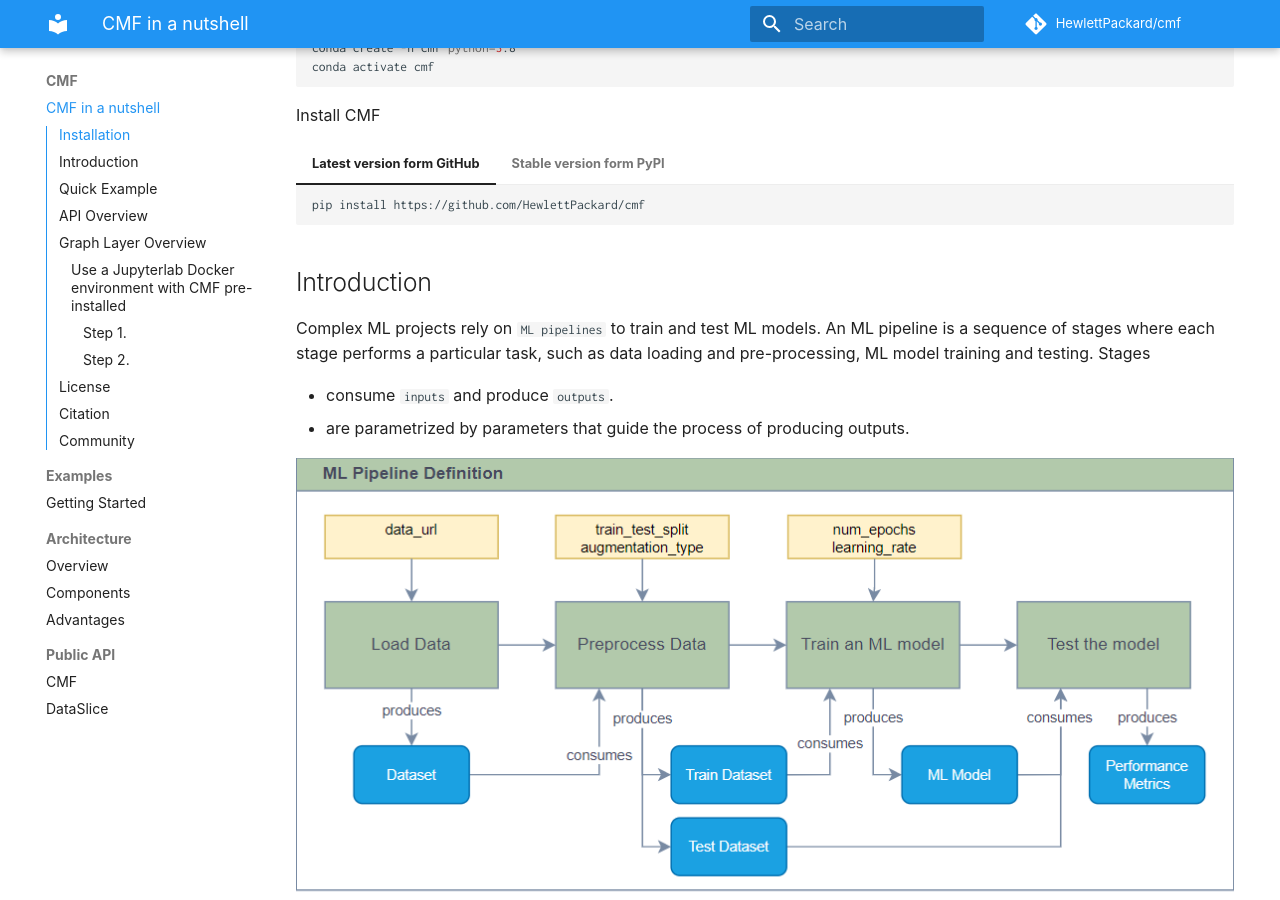
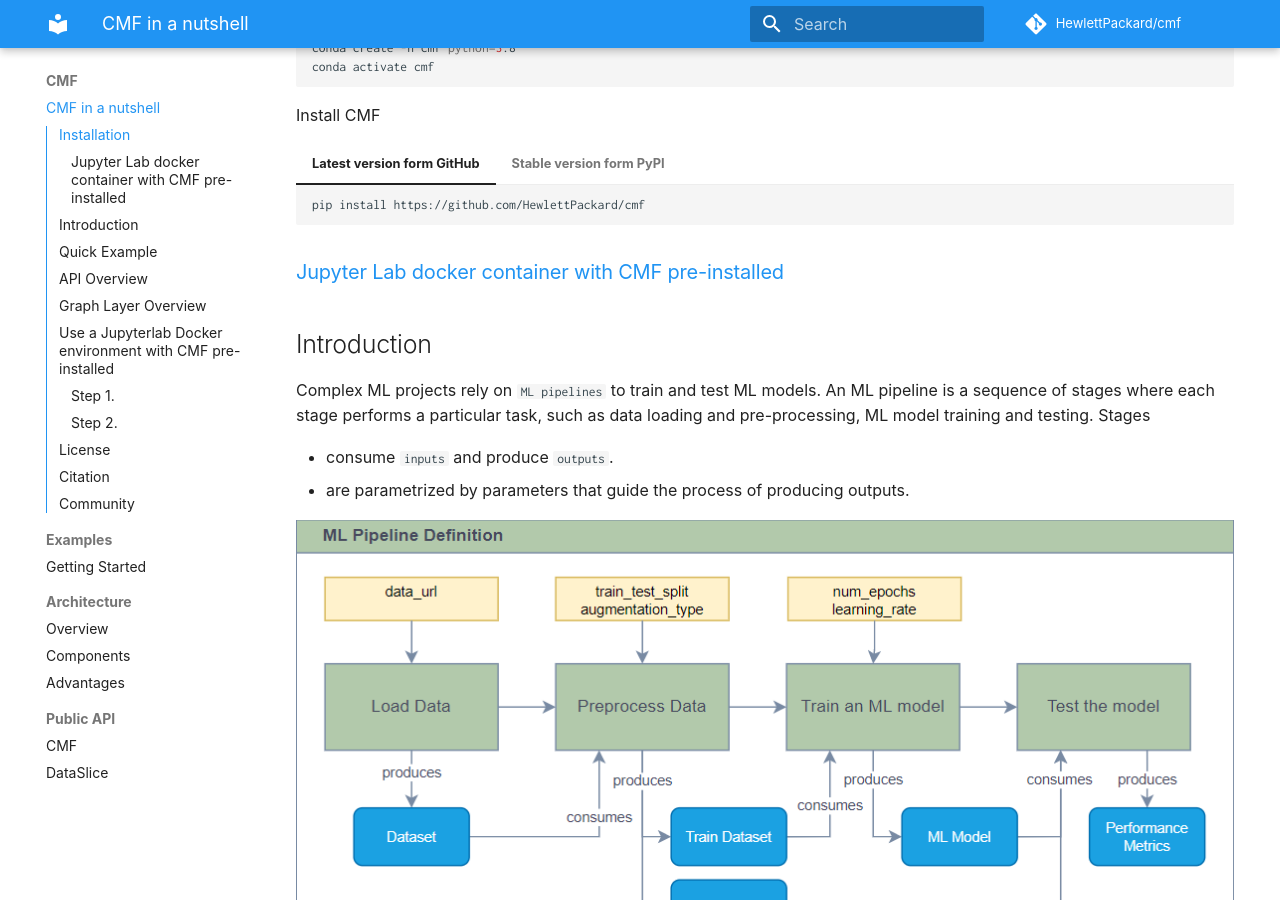
Before and after one commit to HewlettPackard/cmf, an MkDocs documentation site: the page built from docs/index.md, in a window 1280 px wide and 900 px high, scrolled down 402 px. Built offline with MkDocs 1.6.1 and Material for MkDocs 9.7.7, drawn with Linux system fonts in a browser that asks for light colours; some web fonts are replaced; comment, search, counter and statistics services are not loaded; some of the changed lines change nothing that is shown.

Commit message:
Update index with docker documentation

````diff
--- a/docs/index.md
+++ b/docs/index.md
@@ -31,7 +31,7 @@ Install CMF
     # Work in progress: not available yet.
     # pip install cmflib
     ```
-
+### [Jupyter Lab docker container with CMF pre-installed](#docker-section)
 ## Introduction
 Complex ML projects rely on `ML pipelines` to train and test ML models. An ML pipeline is a sequence of stages where
 each stage performs a particular task, such as data loading and pre-processing, ML model training and testing. Stages
@@ -234,7 +234,7 @@ cmf =  cmf.Cmf(
 )
 ```
 
-### Use a Jupyterlab Docker environment with CMF pre-installed
+## <a name="docker-section"></a> Use a Jupyterlab Docker environment with CMF pre-installed
 CMF has a docker-compose file which creates two docker containers,
 - JupyterLab Notebook Environment with CMF pre installed.
     - Accessible at http://[HOST.IP.AD.DR]:8888 (default token: `docker`)
````
